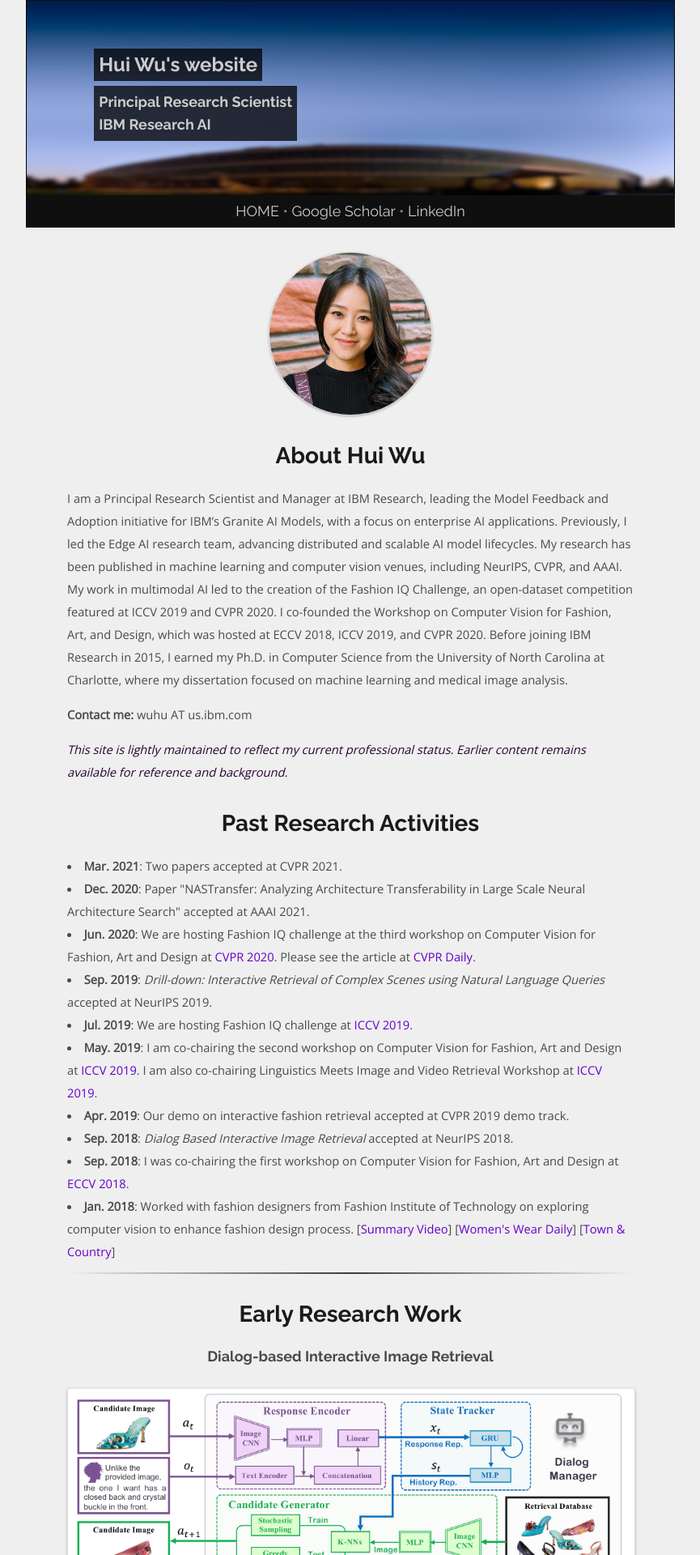
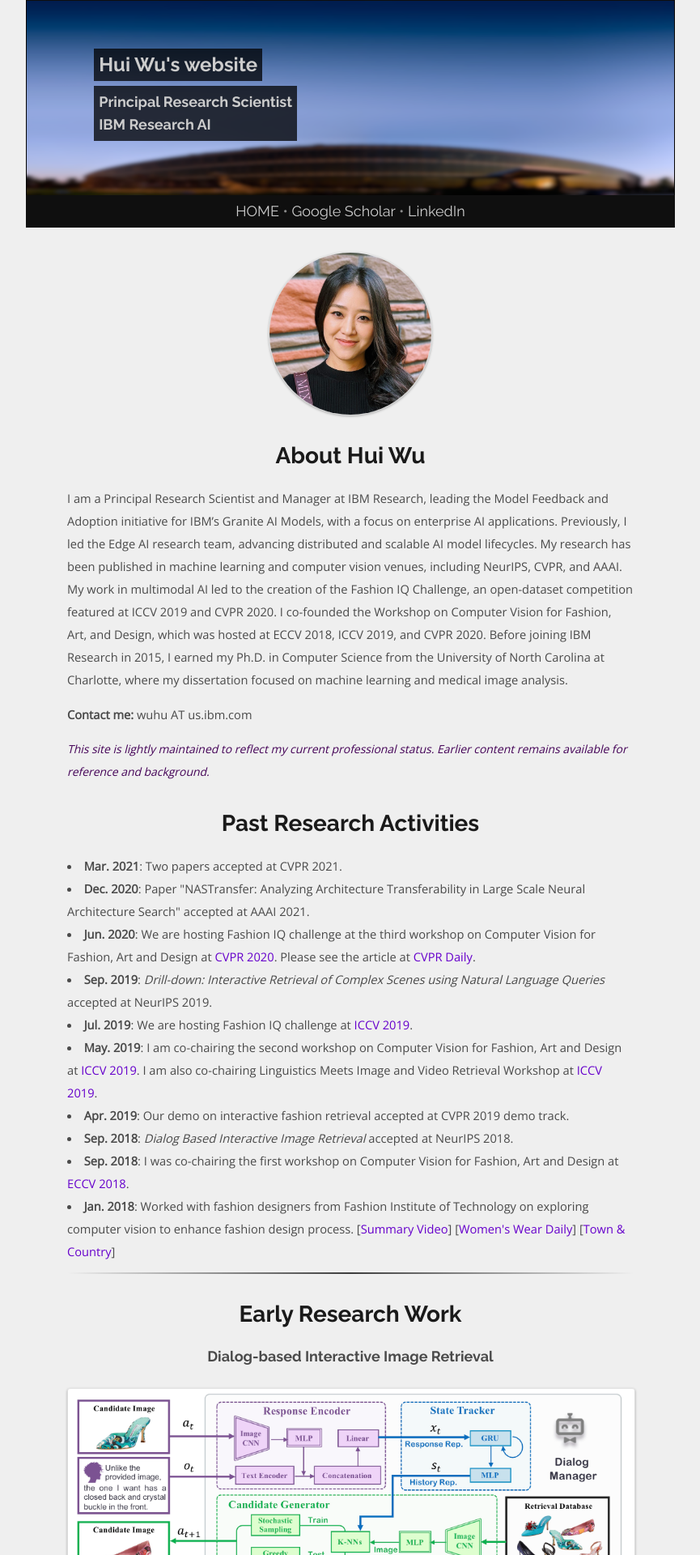
Before and after one commit to spacew/spacew.github.io, a Jekyll site: the page built from index.html, in a window 1280 px wide. Shown: the top 1920 px of the page at 81% size, without its empty margins (207-1072 px from the left). Built offline with Jekyll 4.4.1, drawn with Linux system fonts in a browser that asks for light colours; the list of posts is cut into pages by our own code.

Commit message:
Adjust font size and color in contact section

```diff
--- a/index.html
+++ b/index.html
@@ -20,7 +20,7 @@
 
         <p><b>Contact me:</b> wuhu AT us.ibm.com</p>
 
-        <p style="font-size: 1em; color: #280233;">
+        <p style="font-size: 0.95em; color: #440357;">
   <em>This site is lightly maintained to reflect my current professional status. Earlier content remains available for reference and background.</em>
 </p>
 
```
